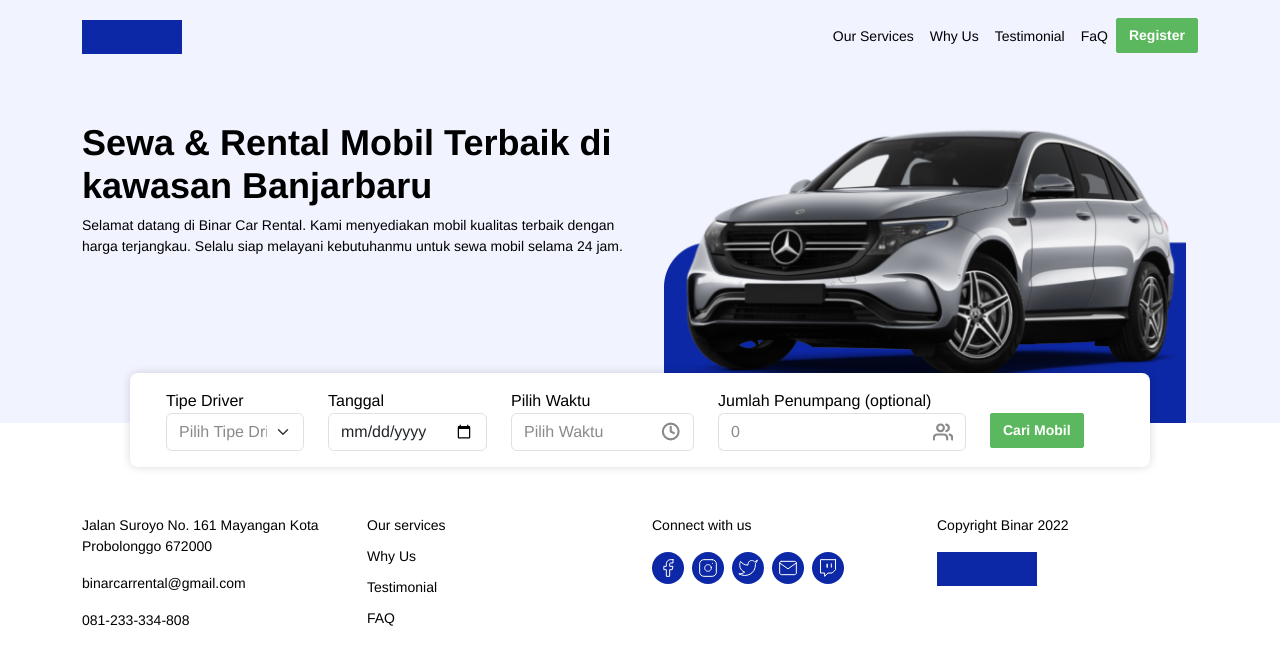
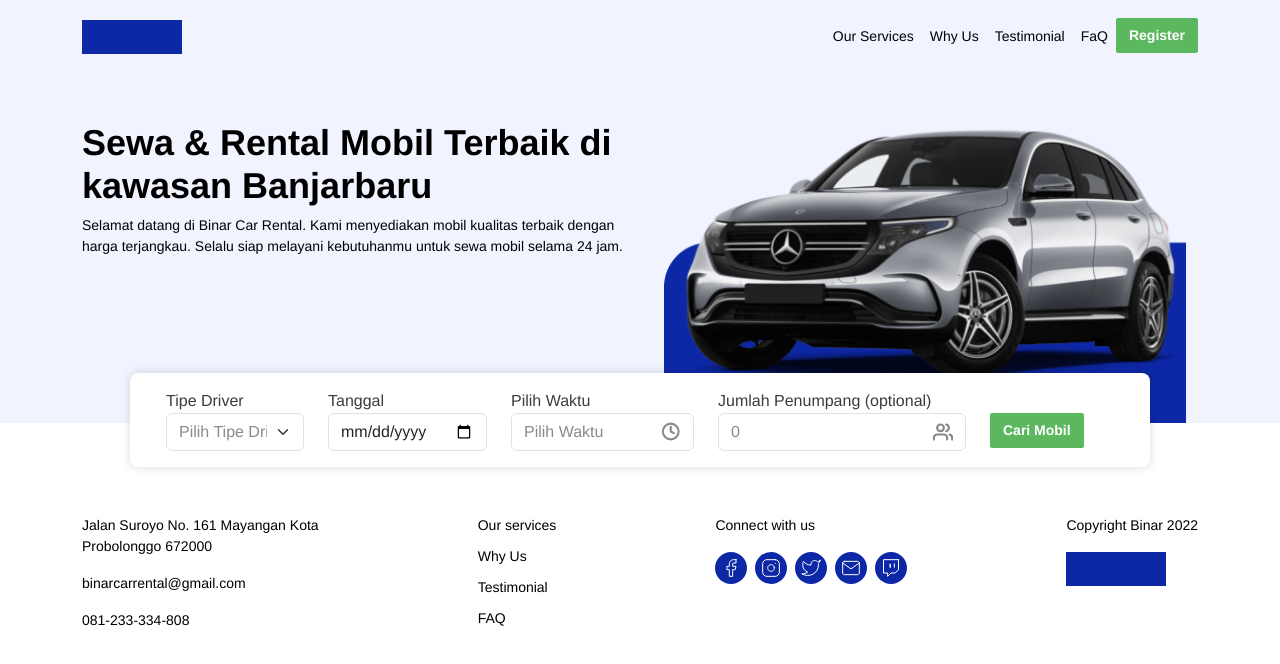
Before and after one commit to Xkylz1/24001183-km7-fau-dom-ch2, a website: page public/pages/findcar.html in a window 1280 px wide. Drawn offline with nearby package versions, Linux system fonts and the light colour scheme; files that its build step writes are made by us from their sources.

Commit message:
fix footer alignment

```diff
--- a/public/css/styles.css
+++ b/public/css/styles.css
@@ -176,3 +176,7 @@ h6 {
 .place-holder-fc {
   color: #8a8a8a;
 }
+
+.find-car-fc {
+  color: #3c3c3c;
+}
--- a/public/pages/findcar.html
+++ b/public/pages/findcar.html
@@ -98,7 +98,7 @@
           <div class="col-lg-12 col-12">
             <div class="row search__card mx-lg-5 py-3 px-4">
               <div class="col-lg-auto col-xl-2 col-xxl-3 col-md-auto">
-                <label>Tipe Driver</label>
+                <label class="find-car-fc">Tipe Driver</label>
                 <select
                   class="form-select place-holder-fc"
                   aria-label="Default select example"
@@ -112,7 +112,7 @@
                 </select>
               </div>
               <div class="col-lg-auto col-xl-auto col-md-auto">
-                <label>Tanggal</label>
+                <label class="find-car-fc">Tanggal</label>
                 <input
                   type="date"
                   class="form-control"
@@ -121,7 +121,7 @@
                 />
               </div>
               <div class="col-lg-auto col-xl-auto col-md-auto search__time">
-                <labe>Pilih Waktu</labe>
+                <label class="find-car-fc">Pilih Waktu</label>
                 <select
                   class="form-select place-holder-fc"
                   aria-label="Default select example"
@@ -138,7 +138,9 @@
                 </select>
               </div>
               <div class="col-lg-auto col-xl-auto col-md-auto">
-                <label class="fw-light">Jumlah Penumpang (optional)</label>
+                <label class="fw-light find-car-fc"
+                  >Jumlah Penumpang (optional)</label
+                >
                 <div class="input-group">
                   <input
                     type="search"
@@ -166,13 +168,13 @@
     <!-- footer  -->
     <footer id="footer" class="container my-5">
       <div class="row justify-content-between g-4">
-        <div class="col-sm">
+        <div class="col-sm-auto">
           <p>Jalan Suroyo No. 161 Mayangan Kota<br />Probolonggo 672000</p>
           <p>binarcarrental@gmail.com</p>
           <p>081-233-334-808</p>
         </div>
 
-        <div class="col-sm fw-link">
+        <div class="col-sm-auto fw-link">
           <ul>
             <li class="mt-0">Our services</li>
             <li>Why Us</li>
@@ -181,7 +183,7 @@
           </ul>
         </div>
 
-        <div class="col-sm">
+        <div class="col-sm-auto">
           <p>Connect with us</p>
           <div class="d-flex gap-2">
             <img src="/icons/icon_facebook.svg" alt="facebook" />
@@ -191,12 +193,13 @@
             <img src="/icons/icon_twitch.svg" alt="twitch" />
           </div>
         </div>
-        <div class="col-sm">
+        <div class="col-sm-auto">
           <p>Copyright Binar 2022</p>
           <img src="/icons/logo.svg" alt="brand logo" />
         </div>
       </div>
     </footer>
+
     <script
       src="https://cdn.jsdelivr.net/npm/bootstrap@5.3.3/dist/js/bootstrap.bundle.min.js"
       integrity="sha384-YvpcrYf0tY3lHB60NNkmXc5s9fDVZLESaAA55NDzOxhy9GkcIdslK1eN7N6jIeHz"
```
Also changed, not shown: data/cars.original.json (+0 -105 lines).
